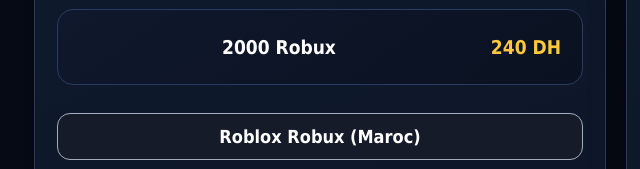
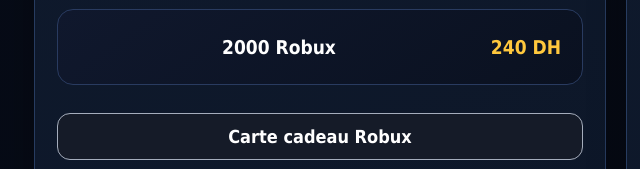
Before and after one commit to sabbagheabdelali1997/topupmorocco, a plain HTML site: page fr/roblox.html in a window 1280 px wide. Shown: the part 1608-1777 px from the top of the page, 76-716 px from the left. Drawn offline with Linux system fonts and the light colour scheme.

Commit message:
Add files via upload

```diff
--- a/fr/roblox.html
+++ b/fr/roblox.html
@@ -269,7 +269,7 @@ h1,h2,#special-request .special-request h3{min-width:0;max-width:100%;width:100%
 <button class="pack" data-robux-username data-value="900 Robux (Recharge par pseudo) — 110 DH" type="button"><b dir="ltr">900 Robux</b><span dir="ltr">110 DH</span></button>
 <button class="pack" data-robux-username data-value="1000 Robux (Recharge par pseudo) — 120 DH" type="button"><b dir="ltr">1000 Robux</b><span dir="ltr">120 DH</span></button>
 <button class="pack" data-robux-username data-value="2000 Robux (Recharge par pseudo) — 240 DH" type="button"><b dir="ltr">2000 Robux</b><span dir="ltr">240 DH</span></button>
-<h3 class="pack-category" dir="ltr">Roblox Robux (Maroc)</h3>
+<h3 class="pack-category">Carte cadeau Robux</h3>
 <button class="pack" data-value="50 Robux — 15 DH" type="button"><b>50 Robux</b><span>15 DH</span></button>
 <button class="pack" data-value="100 Robux — 25 DH" type="button"><b>100 Robux</b><span>25 DH</span></button>
 <button class="pack" data-value="200 Robux — 40 DH" type="button"><b>200 Robux</b><span>40 DH</span></button>
```
Also changed, not shown: fr/index.html (+1 -1 lines).
